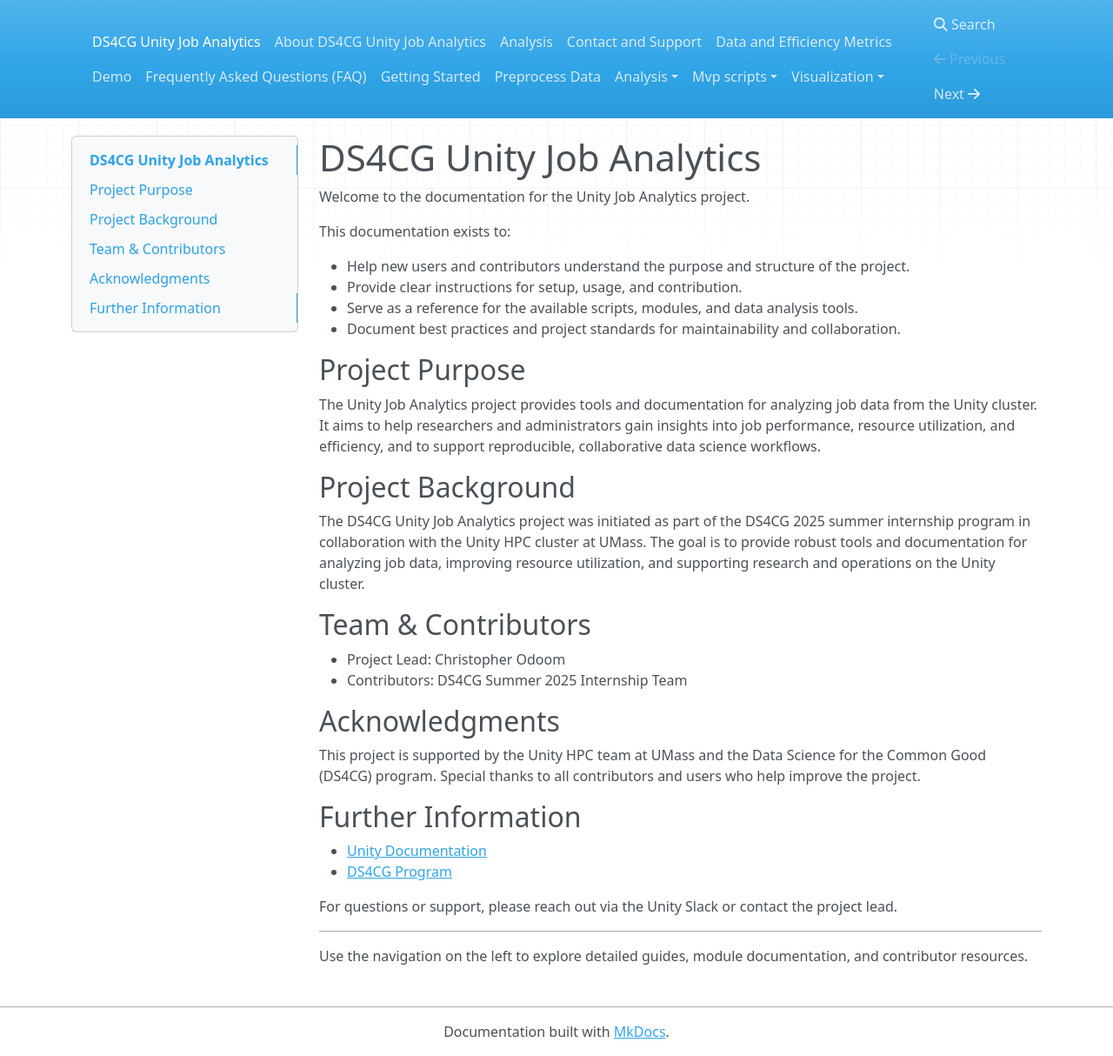
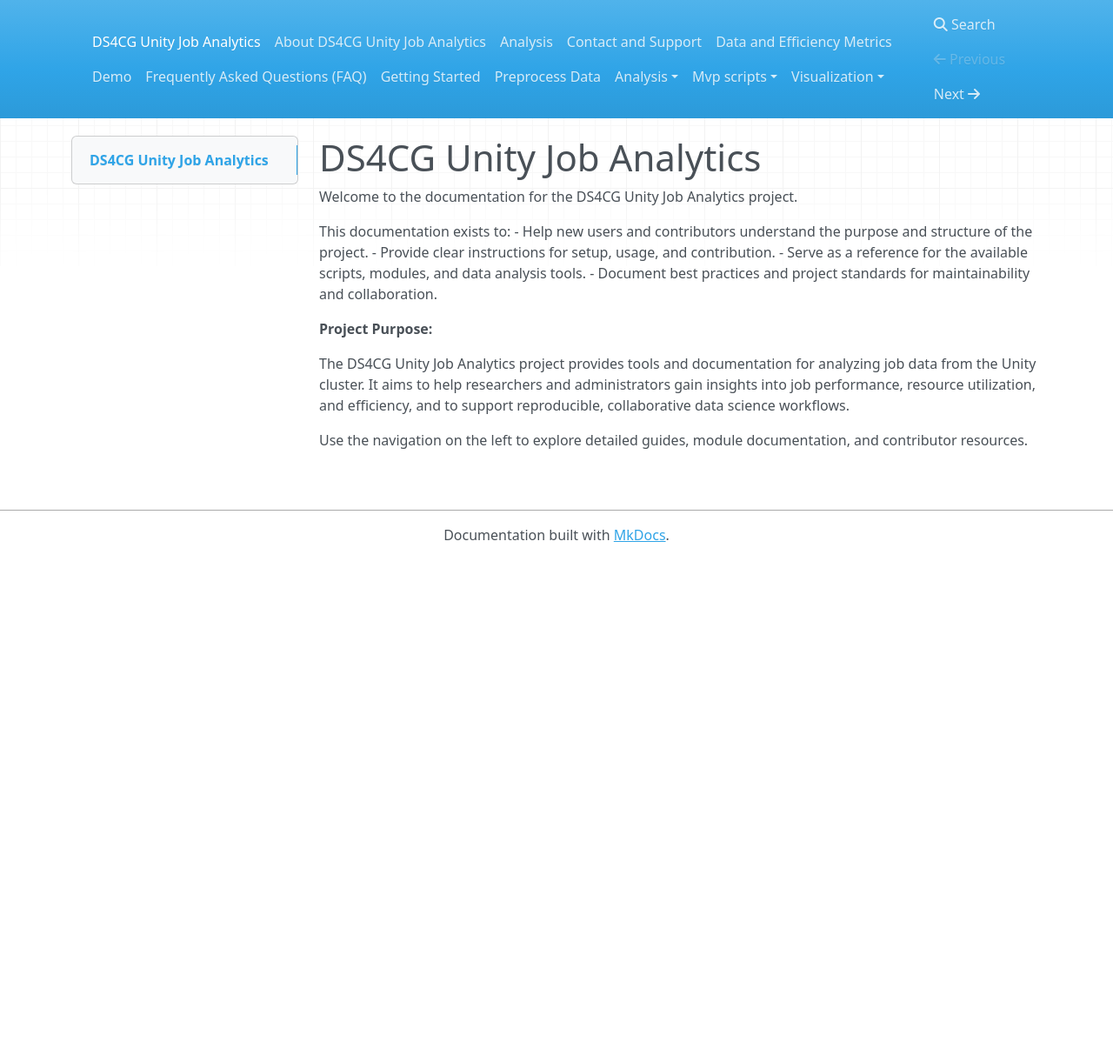
Before and after one commit to UnityHPC/ds4cg-job-analytics, an MkDocs documentation site: the page built from docs/index.md, in a window 1280 px wide and 1214 px high. Shown: the whole window at 87% size. Built offline with MkDocs 1.6.1, drawn with Linux system fonts in a browser that asks for light colours; nearby versions of some CDN libraries.

Commit message:
Update documentation: streamline structure and improve content
- Simplified mkdocs.yml configuration and navigation
- Updated README.md with better project documentation
- Streamlined docs/index.md for clearer project overview
- Updated docs/preprocess.md with current preprocessing criteria
- Added .gitignore entries for Quarto report files

```diff
--- a/docs/index.md
+++ b/docs/index.md
@@ -1,37 +1,15 @@
 # DS4CG Unity Job Analytics
 
-Welcome to the documentation for the Unity Job Analytics project.
+Welcome to the documentation for the DS4CG Unity Job Analytics project.
 
 This documentation exists to:
-
 - Help new users and contributors understand the purpose and structure of the project.
 - Provide clear instructions for setup, usage, and contribution.
 - Serve as a reference for the available scripts, modules, and data analysis tools.
 - Document best practices and project standards for maintainability and collaboration.
 
-## Project Purpose
+**Project Purpose:**
 
-The Unity Job Analytics project provides tools and documentation for analyzing job data from the Unity cluster. It aims to help researchers and administrators gain insights into job performance, resource utilization, and efficiency, and to support reproducible, collaborative data science workflows.
-
-## Project Background
-
-The DS4CG Unity Job Analytics project was initiated as part of the DS4CG 2025 summer internship program in collaboration with the Unity HPC cluster at UMass. The goal is to provide robust tools and documentation for analyzing job data, improving resource utilization, and supporting research and operations on the Unity cluster.
-
-## Team & Contributors
-
-- Project Lead: Christopher Odoom
-- Contributors: DS4CG Summer 2025 Internship Team
-
-## Acknowledgments
-This project is supported by the Unity HPC team at UMass and the Data Science for the Common Good (DS4CG) program. Special thanks to all contributors and users who help improve the project.
-
-## Further Information
-
-- [Unity Documentation](https://docs.unity.rc.umass.edu/)
-- [DS4CG Program](https://ds.cs.umass.edu/programs/ds4cg)
-
-For questions or support, please reach out via the Unity Slack or contact the project lead.
-
----
+The DS4CG Unity Job Analytics project provides tools and documentation for analyzing job data from the Unity cluster. It aims to help researchers and administrators gain insights into job performance, resource utilization, and efficiency, and to support reproducible, collaborative data science workflows.
 
 Use the navigation on the left to explore detailed guides, module documentation, and contributor resources.
```
Also changed, not shown: README.md (+8 -2 lines), docs/preprocess.md (+8 -8 lines), mkdocs.yml (+14 -62 lines), 1 other file.
